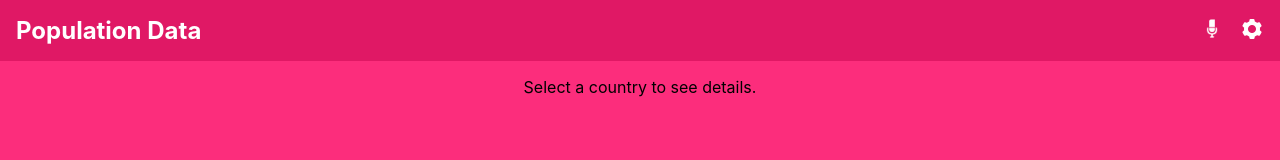
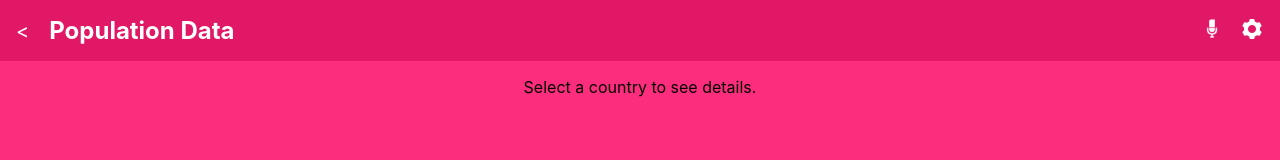
Before and after one commit to malikhaiderkhan/Countries-data, a React (Create React App) app: page /country/1 in a window 1280 px wide. Shown: the top 160 px of the page. Built offline with nearby package versions, Linux system fonts and the light colour scheme.

Commit message:
add back button in details page

```diff
--- a/src/components/CountryDetails.js
+++ b/src/components/CountryDetails.js
@@ -1,5 +1,6 @@
 import React from 'react';
 import { useSelector } from 'react-redux';
+// import { Link } from 'react-router-dom';
 import './CountryDetails.css';
 
 function CountryDetails() {
--- a/src/components/header.css
+++ b/src/components/header.css
@@ -18,7 +18,19 @@
     gap: 1rem;
   }
 
+  .header-left {
+    display: flex;
+    align-items: center;
+  }
+
   .icon {
     width: 24px;
     height: 24px;
   }
+
+  .back-link {
+    color: white;
+    text-decoration: none;
+    font-size: 20px;
+    margin-right: 20px;
+  }
--- a/src/components/header.js
+++ b/src/components/header.js
@@ -1,12 +1,20 @@
-import { Link } from 'react-router-dom';
+import { Link, useLocation } from 'react-router-dom';
 import MicIcon from '../assets/mic.png';
 import SettingsIcon from '../assets/settings.png';
 import './header.css';
 
 function Header() {
+  const location = useLocation();
+  const isDetailsPage = location.pathname.startsWith('/country/');
+
   return (
     <header className="header">
       <div className="header-left">
+        {isDetailsPage && (
+        <Link to="/" className="back-link">
+          &lt;
+        </Link>
+        )}
         <h1>Population Data</h1>
       </div>
       <div className="header-right">
```
